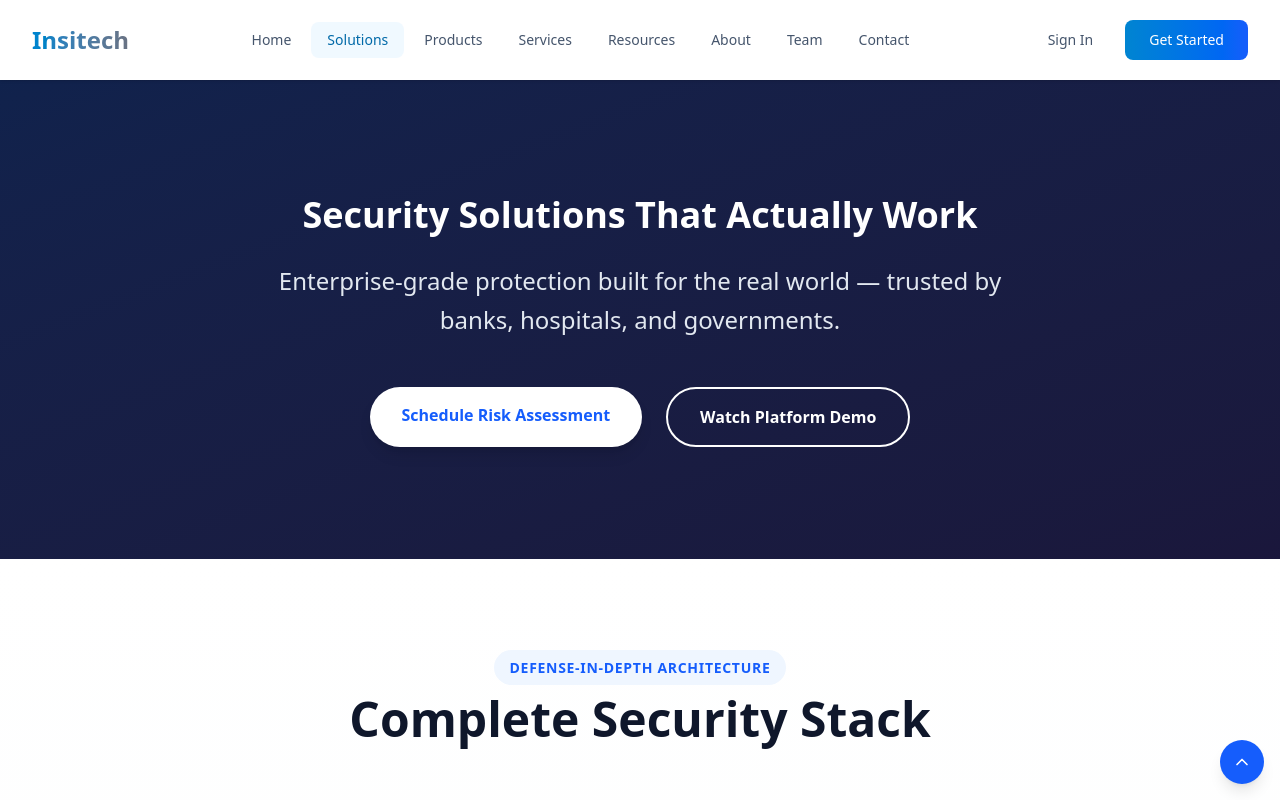
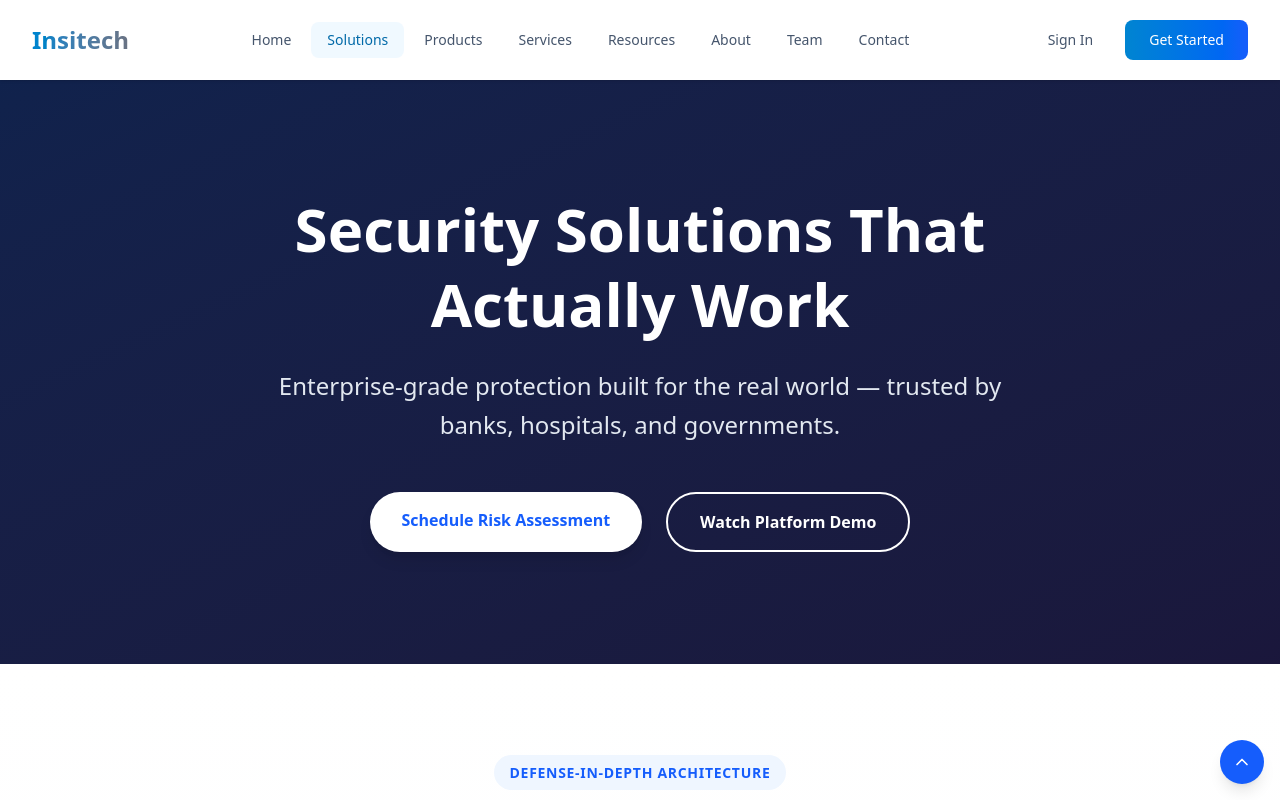
Before and after one commit to HasanHafizurRahman/insitech, a React (Vite) app: page /solutions in a window 1280 px wide. Shown: the top 800 px of the page. Built offline with nearby package versions, Linux system fonts and the light colour scheme.

Commit message:
title same size

```diff
--- a/src/pages/Solutions.jsx
+++ b/src/pages/Solutions.jsx
@@ -94,7 +94,7 @@ export default function Solutions() {
 
                 <div className="relative max-w-7xl mx-auto px-4 py-20 lg:py-28">
                     <div className="text-center max-w-4xl mx-auto">
-                        <h1 className="text-4xl font-bold mb-6 leading-tight">
+                        <h1 className="text-4xl lg:text-6xl font-bold mb-6 leading-tight">
                             Security Solutions That Actually Work
                         </h1>
                         <p className="text-xl lg:text-2xl text-slate-200 mb-12 max-w-3xl mx-auto leading-relaxed">
```
